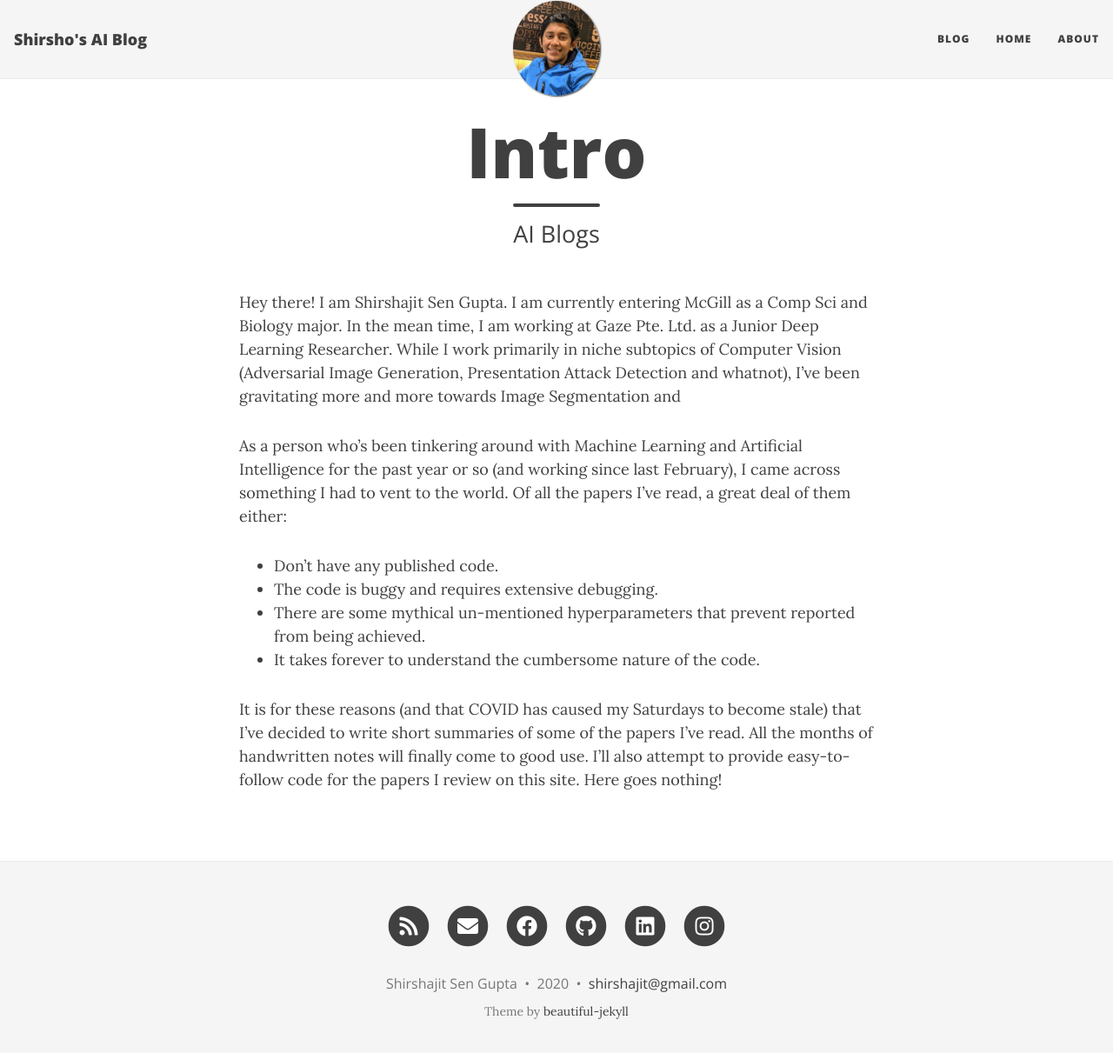
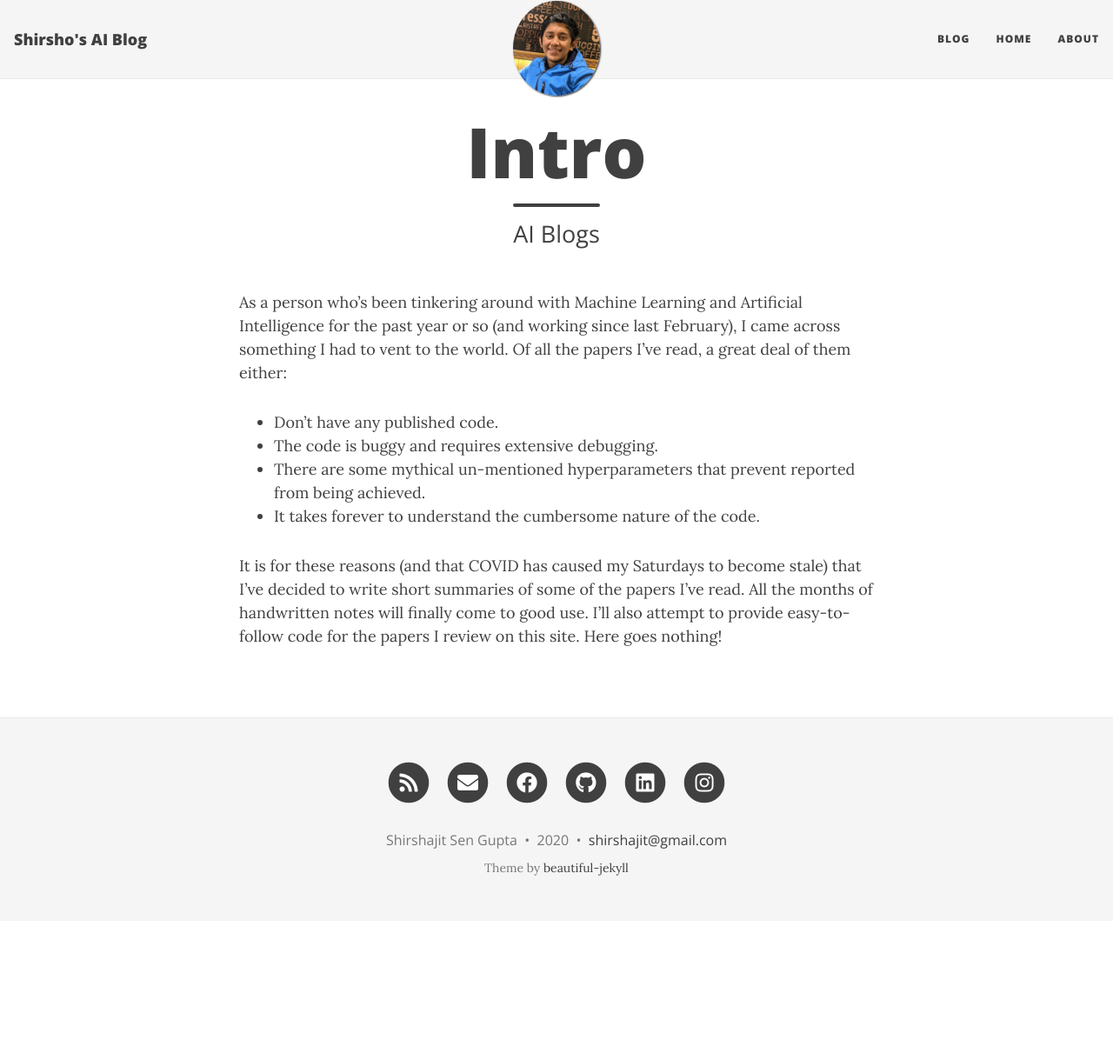
Before and after one commit to shirsho-12/shirsho-12.github.io, a Jekyll site: the page built from home_page.md, in a window 1280 px wide and 1224 px high. Shown: the top 1211 px of the window at 87% size. Built offline with Jekyll 4.4.1, drawn with Linux system fonts in a browser that asks for light colours; nearby versions of some CDN libraries.

```diff
--- a/home_page.md
+++ b/home_page.md
@@ -4,9 +4,6 @@
 subtitle: AI Blogs
 ---
 
-Hey there! I am Shirshajit Sen Gupta. I am currently entering McGill as a Comp Sci and Biology major. In the mean time, I am working at Gaze Pte. Ltd. as a Junior Deep Learning Researcher.
-While I work primarily in niche subtopics of Computer Vision (Adversarial Image Generation, Presentation Attack Detection and whatnot), I've been gravitating more and more towards Image Segmentation
-and
 
 As a person who's been tinkering around with Machine Learning and Artificial Intelligence for the past year or so (and working since last February), I came across something I had to vent to the world.
 Of all the papers I've read, a great deal of them either:
```
